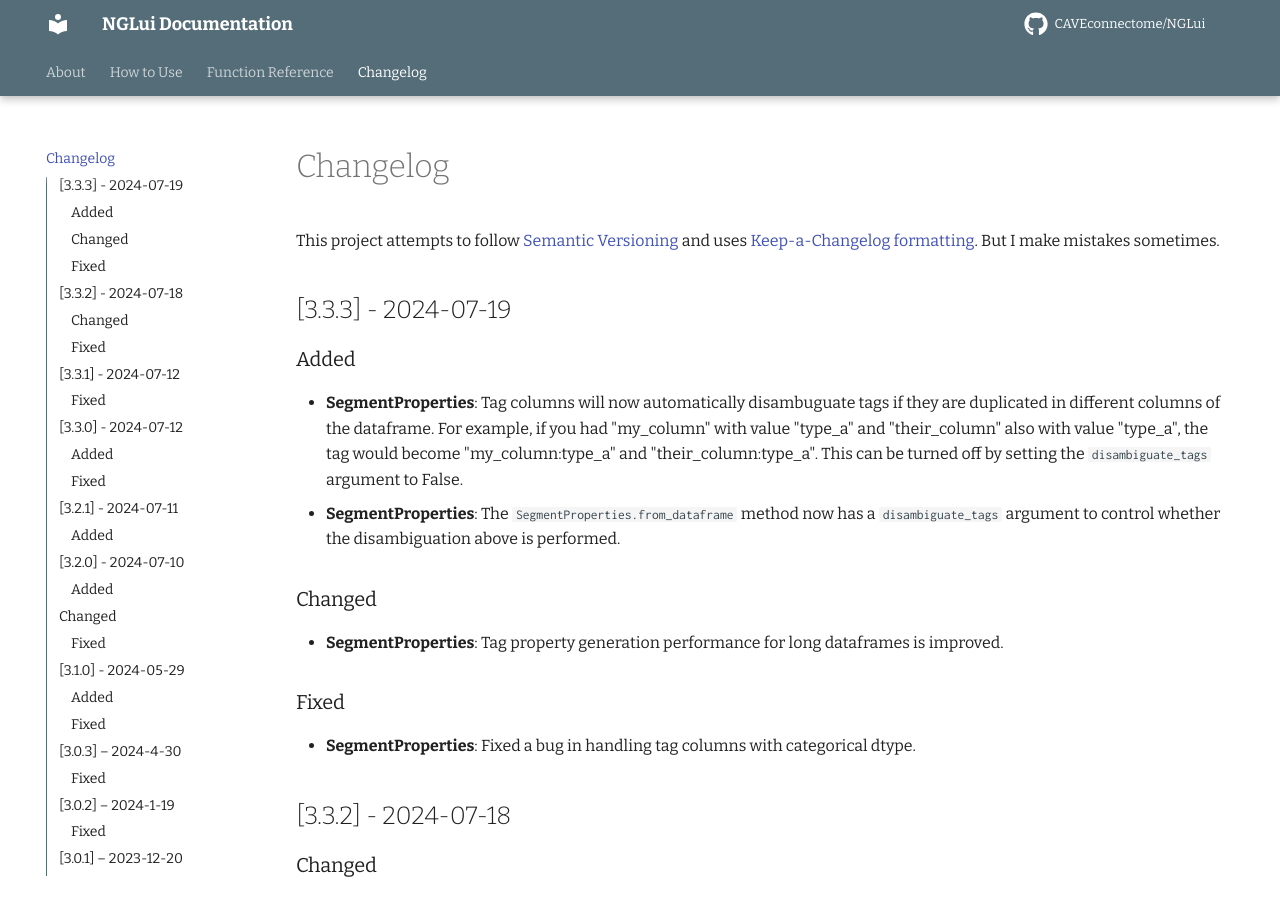
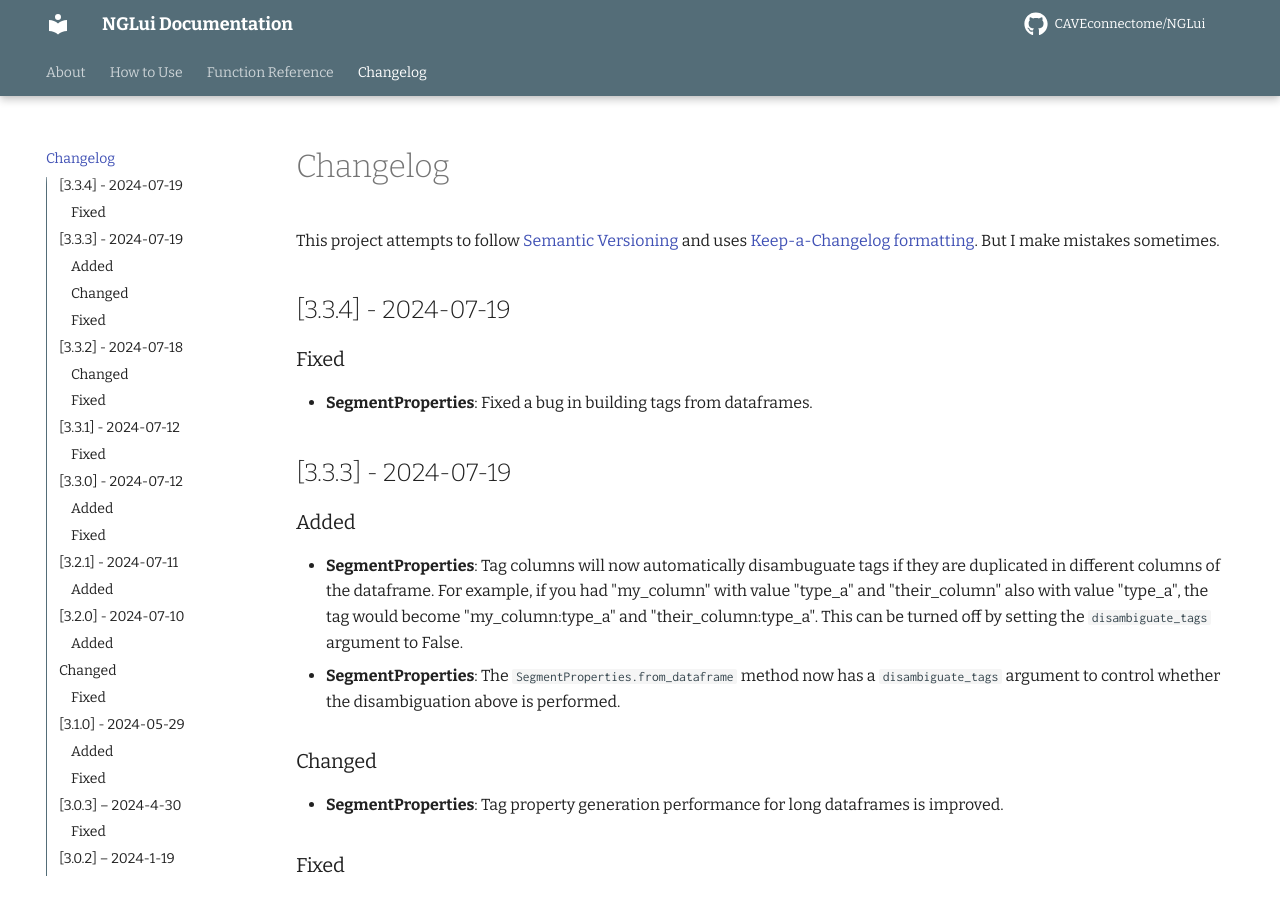
Before and after one commit to CAVEconnectome/nglui, an MkDocs documentation site: the page built from docs/changelog.md, in a window 1280 px wide and 900 px high. Built offline with MkDocs 1.6.1 and Material for MkDocs 9.7.7, drawn with Linux system fonts in a browser that asks for light colours; comment, search, counter and statistics services are not loaded.

Commit message:
version bump

```diff
--- a/docs/changelog.md
+++ b/docs/changelog.md
@@ -1,6 +1,13 @@
 # Changelog
 
 This project attempts to follow [Semantic Versioning](https://semver.org) and uses [Keep-a-Changelog formatting](https://keepachangelog.com/en/1.0.0/). But I make mistakes sometimes.
+
+## [3.3.4] - 2024-07-19
+
+### Fixed
+
+- **SegmentProperties**: Fixed a bug in building tags from dataframes.
+
 
 ## [3.3.3] - 2024-07-19
 
--- a/src/nglui/__init__.py
+++ b/src/nglui/__init__.py
@@ -4,4 +4,4 @@ from . import statebuilder
 from . import parser
 from . import segmentprops
 
-__version__ = "3.3.3"
+__version__ = "3.3.4"
```
